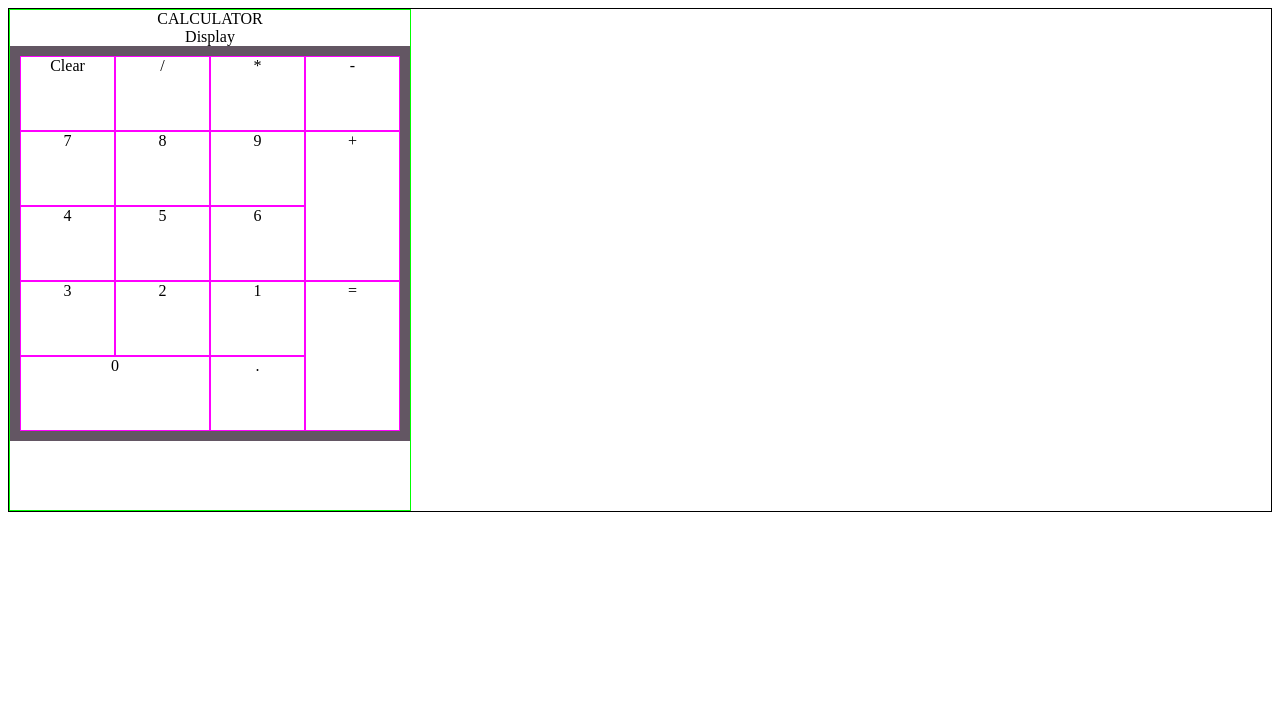
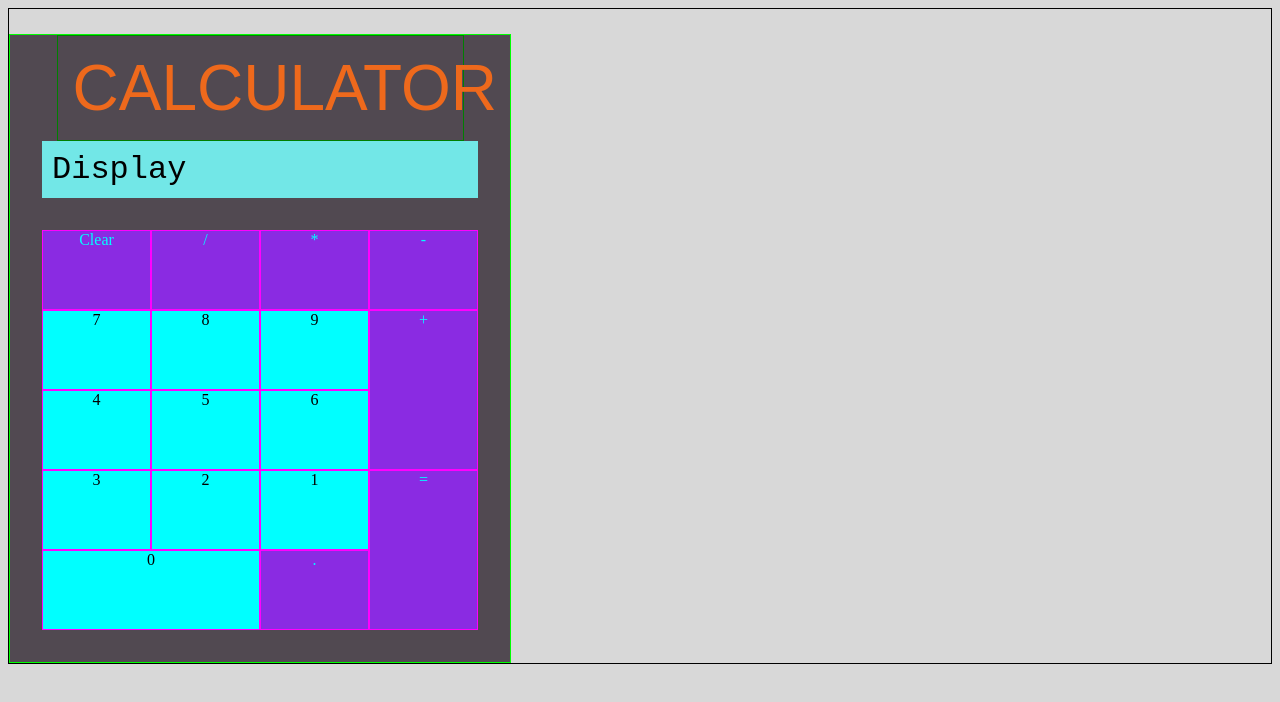
Before and after one commit to maxitomix/TOP-Project-Calculator, a plain HTML site: page index.html in a window 1280 px wide. Drawn offline with Linux system fonts and the light colour scheme.

Commit message:
CSS ready. Now we code.

```diff
--- a/index.html
+++ b/index.html
@@ -13,23 +13,23 @@
         <div class="title">CALCULATOR</div>
         <div class="display">Display</div>
         <div class="container-buttons">
-            <div class="button" id="button_Clear">Clear</div>
-            <div class="button" id="button_Division">/</div>
-            <div class="button" id="button_Multiply">*</div>
-            <div class="button" id="button_Substract">-</div>
-            <div class="button" id="button_Add">+</div>
-            <div class="button" id="button_Equal">=</div>
-            <div class="button" id="button_Decimal">.</div>
-            <div class="button" id="button7">7</div>
-            <div class="button" id="button8">8</div>
-            <div class="button" id="button9">9</div>
-            <div class="button" id="button4">4</div>
-            <div class="button" id="button5">5</div>
-            <div class="button" id="button6">6</div>
-            <div class="button" id="button1">1</div>
-            <div class="button" id="button2">2</div>
-            <div class="button" id="button3">3</div>
-            <div class="button" id="button0">0</div>
+            <div class="button btn-operands" id="button_Clear">Clear</div>
+            <div class="button btn-operands" id="button_Division">/</div>
+            <div class="button btn-operands" id="button_Multiply">*</div>
+            <div class="button btn-operands" id="button_Substract">-</div>
+            <div class="button btn-operands" id="button_Add">+</div>
+            <div class="button btn-operands" id="button_Equal">=</div>
+            <div class="button btn-operands" id="button_Decimal">.</div>
+            <div class="button btn-numbers" id="button7">7</div>
+            <div class="button btn-numbers" id="button8">8</div>
+            <div class="button btn-numbers" id="button9">9</div>
+            <div class="button btn-numbers" id="button4">4</div>
+            <div class="button btn-numbers" id="button5">5</div>
+            <div class="button btn-numbers" id="button6">6</div>
+            <div class="button btn-numbers" id="button1">1</div>
+            <div class="button btn-numbers" id="button2">2</div>
+            <div class="button btn-numbers" id="button3">3</div>
+            <div class="button btn-numbers" id="button0">0</div>
         </div>
     </div>
 </body>
--- a/styles.css
+++ b/styles.css
@@ -5,20 +5,51 @@
     box-sizing: border-box;
 }
 
-body{
-
-    border: 1px solid black
+html{
+    background-color:  rgb(216, 216, 216);
 }
 
-.container{
+body{
+    border: 1px solid black;
+
+    overflow: hidden;
+
+}
+
+.title{
     text-align: center;
+    padding: 3%;
+    width: 75%;
+    font-size: 4rem;
+    color:rgb(238, 105, 28);
+    font-family: fantasy;
+    border: 1px solid green;
+    margin: auto;
 
-    border: 1px solid rgb(0, 255, 0);
-    height: 500px;
-    width: 400px;
+}
 
 
 
+.container{
+    align-items: stretch;
+    text-align: stretch;
+    border: 1px solid rgb(0, 255, 0);
+    min-height: 500px;
+    min-width: 375px;
+    max-width: 500px;
+    background-color:  rgb(81, 73, 81);
+    /* display: flex;
+    flex-direction: column; */
+    margin: 0;
+    margin-top: 2%
+    }
+
+.display{
+    padding: 10px 10px;
+    background-color: rgb(114, 231, 231);
+    font-size: 2rem;
+    font-family: 'Courier New', Courier, monospace;
+    margin: 0 2rem 0 2rem;
 }
 
 .container-buttons{
@@ -32,21 +63,26 @@ body{
     "button3 button2 button1 button_Equal"
     "button0 button0 button_Decimal button_Equal";
     padding: 0px;
-    align-items: stretch;
-    border: 10px solid rgb(99, 86, 99);
-    height: 75%;
+    border: 2rem solid rgb(81, 73, 81);
+    place-items:stretch ;
+    place-content: stretch;
+    min-height: 400px ;
 
 }
 
 .button{
     text-align: center;
     border: 1px solid magenta;
-    min-width: 0;
-    min-height: 0;
 
+}
 
+.btn-operands{
+    background-color: blueviolet;
+    color: aqua;
+}
 
-
+.btn-numbers{
+    background-color: aqua;
 }
 
 #button_Clear{
```
